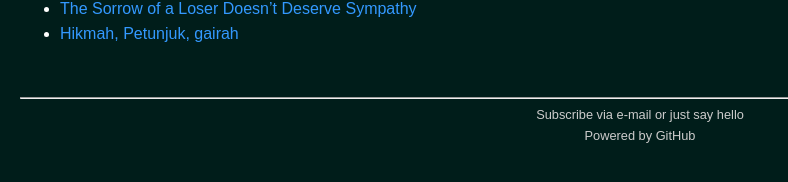
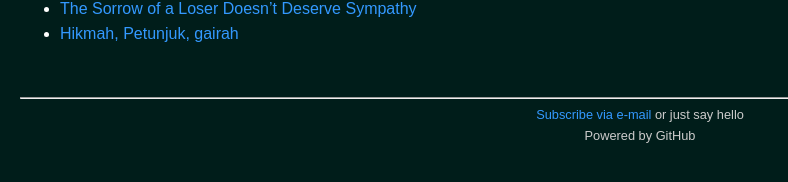
Before and after one commit to junesa38/BESTARI, a Jekyll site: the page built from index.md, in a window 1280 px wide. Shown: the part 426-608 px from the top of the page, without its empty margins (0-788 px from the left). Built offline with Jekyll 4.4.1, drawn with Linux system fonts in a browser that asks for light colours; some of the changed lines change nothing that is shown.

Commit message:
Update default.html

```diff
--- a/_layouts/default.html
+++ b/_layouts/default.html
@@ -94,9 +94,10 @@
   </main>
 
   <footer>
-    <hr>
-    Subscribe via e-mail or just say hello
-    <br>Powered by GitHub
-  </footer>
+  <hr>
+  <a href="mailto:junesa38@gmail.com">Subscribe via e-mail</a> or just say hello
+  <br>Powered by GitHub
+</footer>
+
 </body>
 </html>
```
